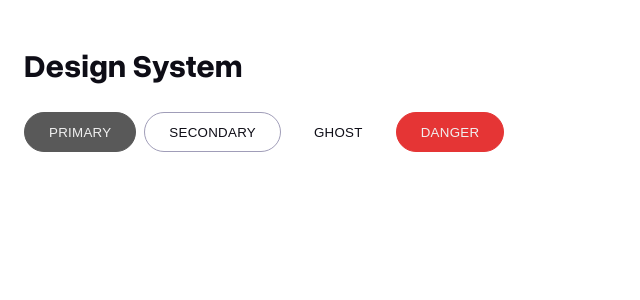
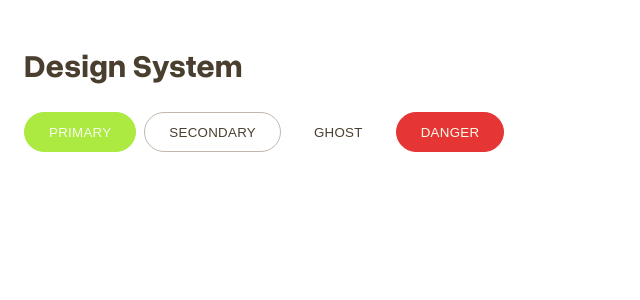
Before and after one commit to elenaferreras/ds-lab, a React (Vite) app: page / in a window 1280 px wide. Shown: the top 300 px of the page, without its empty margins (0-640 px from the left). Built offline with nearby package versions, Linux system fonts and the light colour scheme.

Commit message:
fic (i guess): updated skill and hex values

```diff
--- a/src/tokens/brand/farco.css
+++ b/src/tokens/brand/farco.css
@@ -2,95 +2,101 @@
  * LAYER: Brand — Farco
  * Activated via [data-brand="farco"].
  * Contains raw color scales (light + dark variants), radius, and font-family.
- * Farco identity: black/grey primary, lime secondary, blue-tinted neutral.
+ * Farco identity: lime green primary, steel blue secondary, warm taupe neutral.
  * Never consumed by components directly — use theme/light.css or theme/dark.css.
  *
- * Light scale: 100 = lightest, 1000 = darkest.
- * Dark scale:  100 = darkest, 1000 = lightest (inverted for dark surfaces).
- * This means theme/light.css uses high steps (600–800) for prominent elements,
- * and theme/dark.css also uses high steps (700–900) which resolve to lighter
+ * Light scale: 50 = lightest, 950 = darkest.
+ * Dark scale:  50 = darkest, 950 = lightest (inverted for dark surfaces).
+ * This means theme/light.css uses mid steps (500–700) for prominent elements,
+ * and theme/dark.css also uses mid-high steps (600–800) which resolve to lighter
  * values — ensuring contrast against the dark page background.
  */
 
 [data-brand="farco"] {
 
   /* -------------------------------------------------------------------------
-   * Primary scale — grey (light mode)
+   * Primary scale — lime green (light mode)
    * ------------------------------------------------------------------------- */
-  --ds-brand-color-light-primary-100: #f0f0f0;
-  --ds-brand-color-light-primary-200: #d9d9d9;
-  --ds-brand-color-light-primary-300: #bfbfbf;
-  --ds-brand-color-light-primary-400: #a0a0a0;
-  --ds-brand-color-light-primary-500: #7a7a7a;
-  --ds-brand-color-light-primary-600: #595959;
-  --ds-brand-color-light-primary-700: #404040;
-  --ds-brand-color-light-primary-800: #2b2b2b;
-  --ds-brand-color-light-primary-900: #1a1a1a;
-  --ds-brand-color-light-primary-1000: #000000;
+  --ds-brand-color-light-primary-50:   #F6FDEB;
+  --ds-brand-color-light-primary-100:  #ECFAD5;
+  --ds-brand-color-light-primary-200:  #E3F7C1;
+  --ds-brand-color-light-primary-300:  #DAF6AD;
+  --ds-brand-color-light-primary-400:  #C4F07F;
+  --ds-brand-color-light-primary-500:  #ACEA42;
+  --ds-brand-color-light-primary-600:  #83BA2A;
+  --ds-brand-color-light-primary-700:  #628B20;
+  --ds-brand-color-light-primary-800:  #425D15;
+  --ds-brand-color-light-primary-900:  #314610;
+  --ds-brand-color-light-primary-950:  #212E0B;
 
-  /* Primary scale — grey (dark mode) */
-  --ds-brand-color-dark-primary-100: #000000;
-  --ds-brand-color-dark-primary-200: #1a1a1a;
-  --ds-brand-color-dark-primary-300: #2b2b2b;
-  --ds-brand-color-dark-primary-400: #404040;
-  --ds-brand-color-dark-primary-500: #595959;
-  --ds-brand-color-dark-primary-600: #7a7a7a;
-  --ds-brand-color-dark-primary-700: #a0a0a0;
-  --ds-brand-color-dark-primary-800: #bfbfbf;
-  --ds-brand-color-dark-primary-900: #d9d9d9;
-  --ds-brand-color-dark-primary-1000: #f0f0f0;
+  /* Primary scale — lime green (dark mode) */
+  --ds-brand-color-dark-primary-50:   #212E0B;
+  --ds-brand-color-dark-primary-100:  #314610;
+  --ds-brand-color-dark-primary-200:  #425D15;
+  --ds-brand-color-dark-primary-300:  #628B20;
+  --ds-brand-color-dark-primary-400:  #83BA2A;
+  --ds-brand-color-dark-primary-500:  #ACEA42;
+  --ds-brand-color-dark-primary-600:  #C4F07F;
+  --ds-brand-color-dark-primary-700:  #DAF6AD;
+  --ds-brand-color-dark-primary-800:  #E3F7C1;
+  --ds-brand-color-dark-primary-900:  #ECFAD5;
+  --ds-brand-color-dark-primary-950:  #F6FDEB;
 
   /* -------------------------------------------------------------------------
-   * Secondary scale — lime (light mode)
+   * Secondary scale — steel blue (light mode)
    * ------------------------------------------------------------------------- */
-  --ds-brand-color-light-secondary-100: #f5ffe6;
-  --ds-brand-color-light-secondary-200: #e5ffc0;
-  --ds-brand-color-light-secondary-300: #d4ff99;
-  --ds-brand-color-light-secondary-400: #c0f570;
-  --ds-brand-color-light-secondary-500: #aae84a;
-  --ds-brand-color-light-secondary-600: #92d62e;
-  --ds-brand-color-light-secondary-700: #72b01a;
-  --ds-brand-color-light-secondary-800: #558a0f;
-  --ds-brand-color-light-secondary-900: #3a6306;
-  --ds-brand-color-light-secondary-1000: #112200;
+  --ds-brand-color-light-secondary-50:   #CDEDFC;
+  --ds-brand-color-light-secondary-100:  #A6D8F1;
+  --ds-brand-color-light-secondary-200:  #88BBD4;
+  --ds-brand-color-light-secondary-300:  #6A9DB7;
+  --ds-brand-color-light-secondary-400:  #4B809A;
+  --ds-brand-color-light-secondary-500:  #2D627D;
+  --ds-brand-color-light-secondary-600:  #144D68;
+  --ds-brand-color-light-secondary-700:  #0C374D;
+  --ds-brand-color-light-secondary-800:  #09293A;
+  --ds-brand-color-light-secondary-900:  #061C26;
+  --ds-brand-color-light-secondary-950:  #030E13;
 
-  /* Secondary scale — lime (dark mode) */
-  --ds-brand-color-dark-secondary-100: #112200;
-  --ds-brand-color-dark-secondary-200: #3a6306;
-  --ds-brand-color-dark-secondary-300: #558a0f;
-  --ds-brand-color-dark-secondary-400: #72b01a;
-  --ds-brand-color-dark-secondary-500: #92d62e;
-  --ds-brand-color-dark-secondary-600: #aae84a;
-  --ds-brand-color-dark-secondary-700: #c0f570;
-  --ds-brand-color-dark-secondary-800: #d4ff99;
-  --ds-brand-color-dark-secondary-900: #e5ffc0;
-  --ds-brand-color-dark-secondary-1000: #f5ffe6;
+  /* Secondary scale — steel blue (dark mode) */
+  --ds-brand-color-dark-secondary-50:   #030E13;
+  --ds-brand-color-dark-secondary-100:  #061C26;
+  --ds-brand-color-dark-secondary-200:  #09293A;
+  --ds-brand-color-dark-secondary-300:  #0C374D;
+  --ds-brand-color-dark-secondary-400:  #144D68;
+  --ds-brand-color-dark-secondary-500:  #2D627D;
+  --ds-brand-color-dark-secondary-600:  #4B809A;
+  --ds-brand-color-dark-secondary-700:  #6A9DB7;
+  --ds-brand-color-dark-secondary-800:  #88BBD4;
+  --ds-brand-color-dark-secondary-900:  #A6D8F1;
+  --ds-brand-color-dark-secondary-950:  #CDEDFC;
 
   /* -------------------------------------------------------------------------
-   * Neutral scale — blue-tinted grey (light mode)
+   * Neutral scale — warm taupe (light mode)
    * ------------------------------------------------------------------------- */
-  --ds-brand-color-light-neutral-100: #f0eff5;
-  --ds-brand-color-light-neutral-200: #dddce8;
-  --ds-brand-color-light-neutral-300: #c2c0d4;
-  --ds-brand-color-light-neutral-400: #a09db8;
-  --ds-brand-color-light-neutral-500: #7e7a9a;
-  --ds-brand-color-light-neutral-600: #605d7a;
-  --ds-brand-color-light-neutral-700: #46445a;
-  --ds-brand-color-light-neutral-800: #302f40;
-  --ds-brand-color-light-neutral-900: #1e1d2c;
-  --ds-brand-color-light-neutral-1000: #0e0d16;
+  --ds-brand-color-light-neutral-50:   #F5F3F0;
+  --ds-brand-color-light-neutral-100:  #E8E3DC;
+  --ds-brand-color-light-neutral-200:  #DBD6CF;
+  --ds-brand-color-light-neutral-300:  #C1B9AE;
+  --ds-brand-color-light-neutral-400:  #A69C8E;
+  --ds-brand-color-light-neutral-500:  #998D7D;
+  --ds-brand-color-light-neutral-600:  #8C7F6D;
+  --ds-brand-color-light-neutral-700:  #7F715C;
+  --ds-brand-color-light-neutral-800:  #72624C;
+  --ds-brand-color-light-neutral-900:  #63543F;
+  --ds-brand-color-light-neutral-950:  #4A3F2F;
 
-  /* Neutral scale — blue-tinted grey (dark mode) */
-  --ds-brand-color-dark-neutral-100: #0e0d16;
-  --ds-brand-color-dark-neutral-200: #1e1d2c;
-  --ds-brand-color-dark-neutral-300: #302f40;
-  --ds-brand-color-dark-neutral-400: #46445a;
-  --ds-brand-color-dark-neutral-500: #605d7a;
-  --ds-brand-color-dark-neutral-600: #7e7a9a;
-  --ds-brand-color-dark-neutral-700: #a09db8;
-  --ds-brand-color-dark-neutral-800: #c2c0d4;
-  --ds-brand-color-dark-neutral-900: #dddce8;
-  --ds-brand-color-dark-neutral-1000: #f0eff5;
+  /* Neutral scale — warm taupe (dark mode) */
+  --ds-brand-color-dark-neutral-50:   #4A3F2F;
+  --ds-brand-color-dark-neutral-100:  #63543F;
+  --ds-brand-color-dark-neutral-200:  #72624C;
+  --ds-brand-color-dark-neutral-300:  #7F715C;
+  --ds-brand-color-dark-neutral-400:  #8C7F6D;
+  --ds-brand-color-dark-neutral-500:  #998D7D;
+  --ds-brand-color-dark-neutral-600:  #A69C8E;
+  --ds-brand-color-dark-neutral-700:  #C1B9AE;
+  --ds-brand-color-dark-neutral-800:  #DBD6CF;
+  --ds-brand-color-dark-neutral-900:  #E8E3DC;
+  --ds-brand-color-dark-neutral-950:  #F5F3F0;
 
   /* -------------------------------------------------------------------------
    * Feedback — error (light + dark)
--- a/src/tokens/theme/light.css
+++ b/src/tokens/theme/light.css
@@ -17,81 +17,81 @@
   /* -----------------------------------------------------------------------
    * Action — Button primary
    * ----------------------------------------------------------------------- */
-  --ds-color-background-action-primary:          var(--ds-brand-color-light-primary-600);
-  --ds-color-background-action-primary-hover:    var(--ds-brand-color-light-primary-700);
-  --ds-color-background-action-primary-pressed:  var(--ds-brand-color-light-primary-800);
-  --ds-color-background-action-primary-disabled: var(--ds-brand-color-light-neutral-300);
+  --ds-color-background-action-primary:          var(--ds-brand-color-light-primary-500);
+  --ds-color-background-action-primary-hover:    var(--ds-brand-color-light-primary-600);
+  --ds-color-background-action-primary-pressed:  var(--ds-brand-color-light-primary-700);
+  --ds-color-background-action-primary-disabled: var(--ds-brand-color-light-neutral-200);
 
-  --ds-color-foreground-action-on-primary:          var(--ds-brand-color-light-primary-100);
-  --ds-color-foreground-action-on-primary-disabled: var(--ds-brand-color-light-neutral-500);
+  --ds-color-foreground-action-on-primary:          var(--ds-brand-color-light-primary-50);
+  --ds-color-foreground-action-on-primary-disabled: var(--ds-brand-color-light-neutral-400);
 
-  --ds-color-border-action-primary:          var(--ds-brand-color-light-primary-600);
-  --ds-color-border-action-primary-hover:    var(--ds-brand-color-light-primary-700);
-  --ds-color-border-action-primary-pressed:  var(--ds-brand-color-light-primary-800);
-  --ds-color-border-action-primary-disabled: var(--ds-brand-color-light-neutral-300);
+  --ds-color-border-action-primary:          var(--ds-brand-color-light-primary-500);
+  --ds-color-border-action-primary-hover:    var(--ds-brand-color-light-primary-600);
+  --ds-color-border-action-primary-pressed:  var(--ds-brand-color-light-primary-700);
+  --ds-color-border-action-primary-disabled: var(--ds-brand-color-light-neutral-200);
 
   /* Action — Button secondary */
   --ds-color-background-action-secondary:          transparent;
-  --ds-color-background-action-secondary-hover:    var(--ds-brand-color-light-primary-100);
-  --ds-color-background-action-secondary-pressed:  var(--ds-brand-color-light-primary-200);
+  --ds-color-background-action-secondary-hover:    var(--ds-brand-color-light-primary-50);
+  --ds-color-background-action-secondary-pressed:  var(--ds-brand-color-light-primary-100);
   --ds-color-background-action-secondary-disabled: transparent;
 
-  --ds-color-foreground-action-on-secondary:          var(--ds-brand-color-light-primary-600);
-  --ds-color-foreground-action-on-secondary-hover:    var(--ds-brand-color-light-primary-700);
-  --ds-color-foreground-action-on-secondary-disabled: var(--ds-brand-color-light-neutral-400);
+  --ds-color-foreground-action-on-secondary:          var(--ds-brand-color-light-primary-500);
+  --ds-color-foreground-action-on-secondary-hover:    var(--ds-brand-color-light-primary-600);
+  --ds-color-foreground-action-on-secondary-disabled: var(--ds-brand-color-light-neutral-300);
 
-  --ds-color-border-action-secondary:          var(--ds-brand-color-light-primary-600);
-  --ds-color-border-action-secondary-hover:    var(--ds-brand-color-light-primary-700);
-  --ds-color-border-action-secondary-pressed:  var(--ds-brand-color-light-primary-800);
-  --ds-color-border-action-secondary-disabled: var(--ds-brand-color-light-neutral-300);
+  --ds-color-border-action-secondary:          var(--ds-brand-color-light-primary-500);
+  --ds-color-border-action-secondary-hover:    var(--ds-brand-color-light-primary-600);
+  --ds-color-border-action-secondary-pressed:  var(--ds-brand-color-light-primary-700);
+  --ds-color-border-action-secondary-disabled: var(--ds-brand-color-light-neutral-200);
 
   /* Action — focus ring (shared across all interactive elements) */
-  --ds-color-border-action-focus: var(--ds-brand-color-light-primary-500);
+  --ds-color-border-action-focus: var(--ds-brand-color-light-primary-400);
 
   /* -----------------------------------------------------------------------
    * Input
    * ----------------------------------------------------------------------- */
-  --ds-color-background-input-default:  var(--ds-brand-color-light-neutral-100);
-  --ds-color-background-input-hover:    var(--ds-brand-color-light-neutral-200);
-  --ds-color-background-input-focused:  var(--ds-brand-color-light-neutral-100);
-  --ds-color-background-input-disabled: var(--ds-brand-color-light-neutral-200);
+  --ds-color-background-input-default:  var(--ds-brand-color-light-neutral-50);
+  --ds-color-background-input-hover:    var(--ds-brand-color-light-neutral-100);
+  --ds-color-background-input-focused:  var(--ds-brand-color-light-neutral-50);
+  --ds-color-background-input-disabled: var(--ds-brand-color-light-neutral-100);
   --ds-color-background-input-error:    var(--ds-brand-color-light-error-150);
 
-  --ds-color-foreground-input-default:       var(--ds-brand-color-light-neutral-1000);
-  --ds-color-foreground-input-placeholder:   var(--ds-brand-color-light-neutral-500);
-  --ds-color-foreground-input-disabled:      var(--ds-brand-color-light-neutral-500);
+  --ds-color-foreground-input-default:       var(--ds-brand-color-light-neutral-950);
+  --ds-color-foreground-input-placeholder:   var(--ds-brand-color-light-neutral-400);
+  --ds-color-foreground-input-disabled:      var(--ds-brand-color-light-neutral-400);
 
-  --ds-color-border-input-default:  var(--ds-brand-color-light-neutral-400);
-  --ds-color-border-input-hover:    var(--ds-brand-color-light-neutral-600);
-  --ds-color-border-input-focused:  var(--ds-brand-color-light-primary-500);
-  --ds-color-border-input-disabled: var(--ds-brand-color-light-neutral-300);
+  --ds-color-border-input-default:  var(--ds-brand-color-light-neutral-300);
+  --ds-color-border-input-hover:    var(--ds-brand-color-light-neutral-500);
+  --ds-color-border-input-focused:  var(--ds-brand-color-light-primary-400);
+  --ds-color-border-input-disabled: var(--ds-brand-color-light-neutral-200);
   --ds-color-border-input-error:    var(--ds-brand-color-light-error-500);
 
   /* -----------------------------------------------------------------------
    * Surface
    * ----------------------------------------------------------------------- */
   --ds-color-background-surface-page:    white;
-  --ds-color-background-surface-subtle:  var(--ds-brand-color-light-neutral-100);
+  --ds-color-background-surface-subtle:  var(--ds-brand-color-light-neutral-50);
   --ds-color-background-surface-raised:  white;
   --ds-color-background-surface-overlay: white;
 
-  --ds-color-foreground-surface-on-page:    var(--ds-brand-color-light-neutral-1000);
-  --ds-color-foreground-surface-on-subtle:  var(--ds-brand-color-light-neutral-1000);
-  --ds-color-foreground-surface-on-raised:  var(--ds-brand-color-light-neutral-1000);
-  --ds-color-foreground-surface-on-overlay: var(--ds-brand-color-light-neutral-1000);
+  --ds-color-foreground-surface-on-page:    var(--ds-brand-color-light-neutral-950);
+  --ds-color-foreground-surface-on-subtle:  var(--ds-brand-color-light-neutral-950);
+  --ds-color-foreground-surface-on-raised:  var(--ds-brand-color-light-neutral-950);
+  --ds-color-foreground-surface-on-overlay: var(--ds-brand-color-light-neutral-950);
 
-  --ds-color-border-surface-default: var(--ds-brand-color-light-neutral-200);
-  --ds-color-border-surface-strong:  var(--ds-brand-color-light-neutral-400);
+  --ds-color-border-surface-default: var(--ds-brand-color-light-neutral-100);
+  --ds-color-border-surface-strong:  var(--ds-brand-color-light-neutral-300);
 
   /* -----------------------------------------------------------------------
    * Text
    * ----------------------------------------------------------------------- */
-  --ds-color-foreground-text-primary:   var(--ds-brand-color-light-neutral-1000);
-  --ds-color-foreground-text-secondary: var(--ds-brand-color-light-neutral-600);
-  --ds-color-foreground-text-disabled:  var(--ds-brand-color-light-neutral-400);
+  --ds-color-foreground-text-primary:   var(--ds-brand-color-light-neutral-950);
+  --ds-color-foreground-text-secondary: var(--ds-brand-color-light-neutral-500);
+  --ds-color-foreground-text-disabled:  var(--ds-brand-color-light-neutral-300);
   --ds-color-foreground-text-inverse:   white;
-  --ds-color-foreground-text-link:      var(--ds-brand-color-light-primary-600);
-  --ds-color-foreground-text-link-hover: var(--ds-brand-color-light-primary-700);
+  --ds-color-foreground-text-link:      var(--ds-brand-color-light-primary-500);
+  --ds-color-foreground-text-link-hover: var(--ds-brand-color-light-primary-600);
 
   /* -----------------------------------------------------------------------
    * Feedback
```
Also changed, not shown: src/tokens/brand/neutral.css (+117 -111 lines), src/tokens/theme/dark.css (+49 -49 lines), .cursor/skills/figma-sync/SKILL.md, .cursor/skills/figma-sync/references/COMPONENT_SPECS.md, 1 other file (tests, documents, lock files or other folders).
